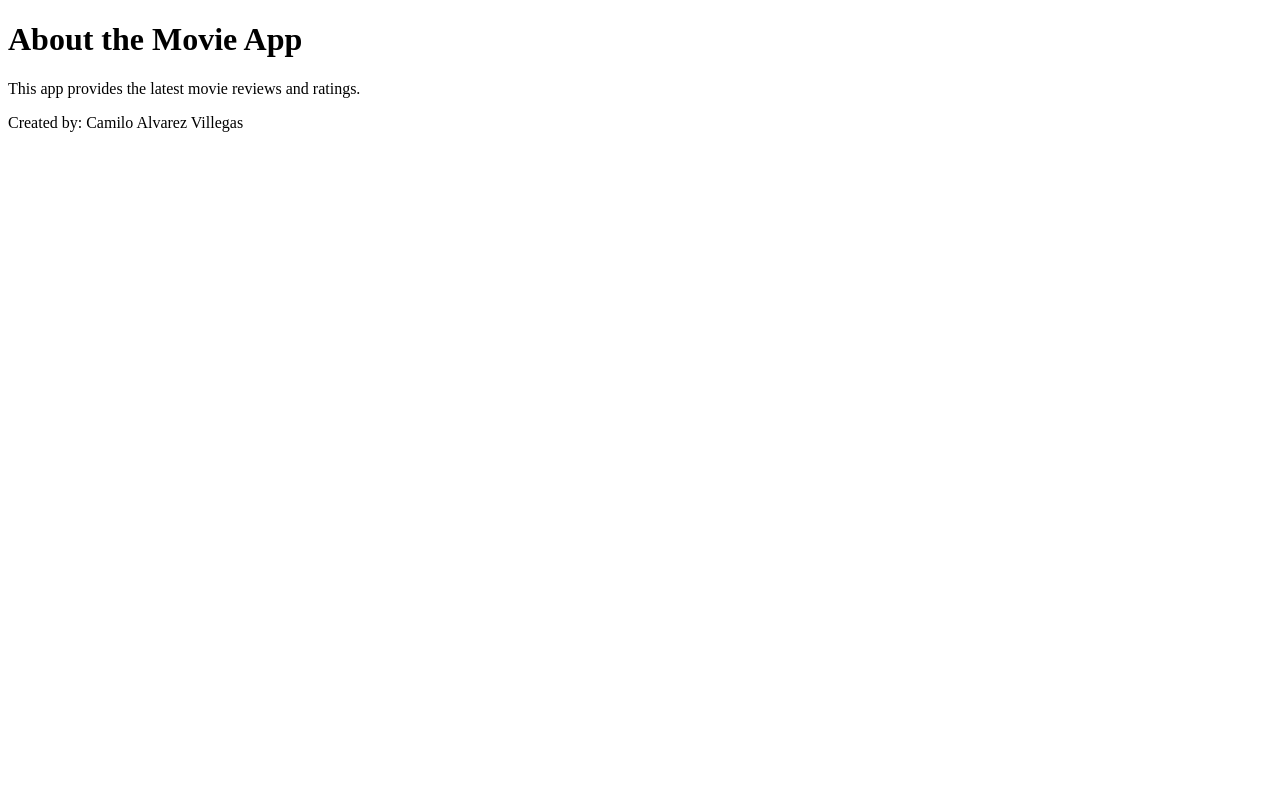
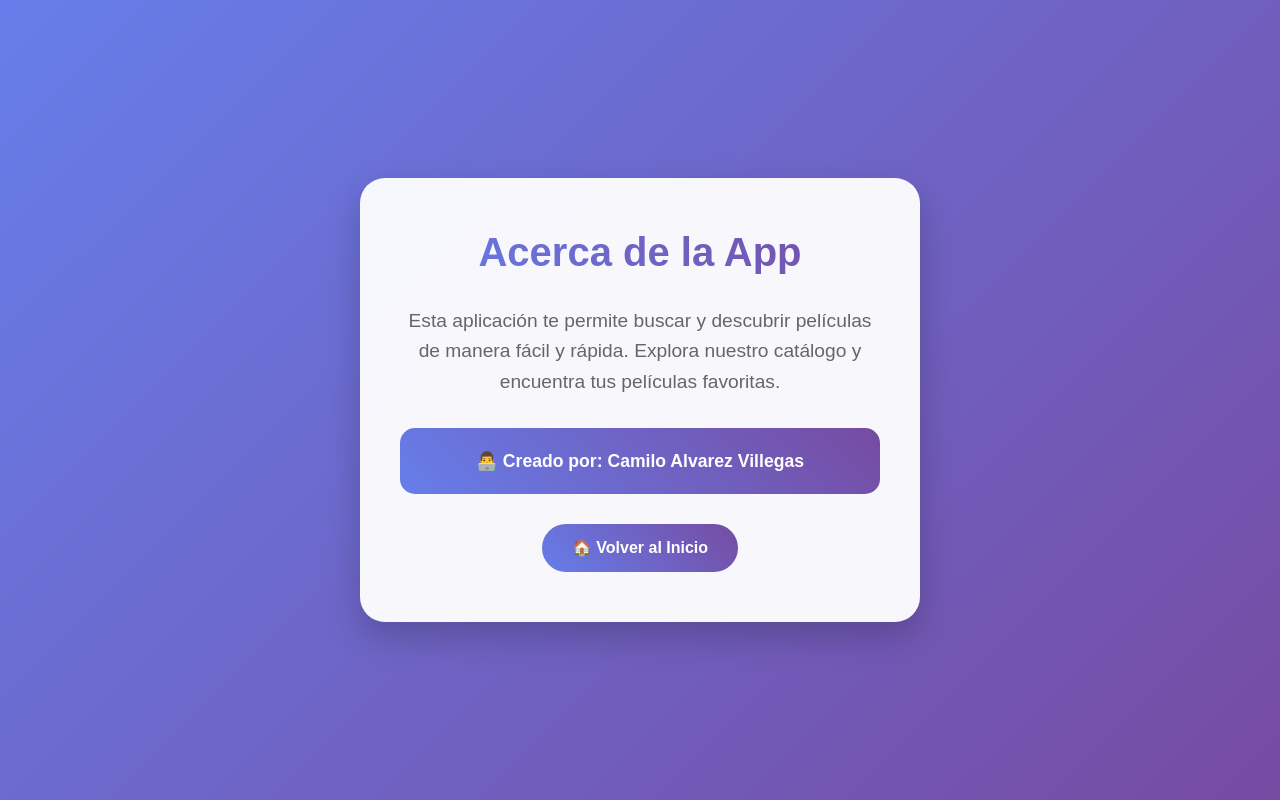
Before and after one commit to Calvarezv1705/Taller1_ProyectoIntegrador1, a Django app: page /about/ in a window 1280 px wide. Run offline with Django 5.2, Linux system fonts and the light colour scheme.

Commit message:
agregar estilos en la parte de about

```diff
--- a/movie/templates/about.html
+++ b/movie/templates/about.html
@@ -1,13 +1,103 @@
 <!DOCTYPE html>
 <html lang="en">
 <head>
+    <link href="https://cdn.jsdelivr.net/npm/bootstrap@5.3.7/dist/css/bootstrap.min.css" rel="stylesheet" integrity="sha384-LN+7fdVzj6u52u30Kp6M/trliBMCMKTyK833zpbD+pXdCLuTusPj697FH4R/5mcr" crossorigin="anonymous">
+    <script src="https://cdn.jsdelivr.net/npm/bootstrap@5.3.7/dist/js/bootstrap.bundle.min.js" integrity="sha384-ndDqU0Gzau9qJ1lfW4pNLlhNTkCfHzAVBReH9diLvGRem5+R9g2FzA8ZGN954O5Q" crossorigin="anonymous"></script>
+
     <meta charset="UTF-8">
     <meta name="viewport" content="width=device-width, initial-scale=1.0">
-    <title>Document</title>
+    <title>Acerca de - Buscador de Películas</title>
+    <style>
+        body {
+            background: linear-gradient(135deg, #667eea 0%, #764ba2 100%);
+            min-height: 100vh;
+            font-family: 'Arial', sans-serif;
+            display: flex;
+            align-items: center;
+            justify-content: center;
+        }
+
+        .about-container {
+            max-width: 600px;
+            text-align: center;
+            padding: 20px;
+        }
+
+        .about-card {
+            background: rgba(255, 255, 255, 0.95);
+            border-radius: 25px;
+            padding: 50px 40px;
+            box-shadow: 0 15px 35px rgba(0, 0, 0, 0.2);
+            transition: all 0.3s ease;
+        }
+
+        .about-card:hover {
+            transform: translateY(-5px);
+            box-shadow: 0 20px 45px rgba(0, 0, 0, 0.3);
+        }
+
+        .about-title {
+            font-size: 2.5rem;
+            font-weight: bold;
+            margin-bottom: 30px;
+            background: linear-gradient(45deg, #667eea, #764ba2);
+            -webkit-background-clip: text;
+            -webkit-text-fill-color: transparent;
+            background-clip: text;
+        }
+
+        .about-description {
+            font-size: 1.2rem;
+            color: #666;
+            line-height: 1.6;
+            margin-bottom: 30px;
+        }
+
+        .creator-info {
+            background: linear-gradient(45deg, #667eea, #764ba2);
+            color: white;
+            padding: 20px;
+            border-radius: 15px;
+            margin-bottom: 30px;
+            font-size: 1.1rem;
+            font-weight: 600;
+        }
+
+        .back-button {
+            display: inline-block;
+            padding: 12px 30px;
+            background: linear-gradient(45deg, #667eea, #764ba2);
+            color: white;
+            text-decoration: none;
+            border-radius: 25px;
+            font-weight: 600;
+            transition: all 0.3s ease;
+        }
+
+        .back-button:hover {
+            color: white;
+            transform: translateY(-2px);
+            box-shadow: 0 5px 15px rgba(0,0,0,0.3);
+            text-decoration: none;
+        }
+    </style>
 </head>
 <body>
-    <h1>About the Movie App</h1>
-    <p>This app provides the latest movie reviews and ratings.</p>
-    <p>Created by: {{name}}</p>
+    <div class="about-container">
+        <div class="about-card">
+            <h1 class="about-title">Acerca de la App</h1>
+
+            <p class="about-description">
+                Esta aplicación te permite buscar y descubrir películas de manera fácil y rápida.
+                Explora nuestro catálogo y encuentra tus películas favoritas.
+            </p>
+
+            <div class="creator-info">
+                👨‍💻 Creado por: {{name}}
+            </div>
+
+            <a href="/" class="back-button">🏠 Volver al Inicio</a>
+        </div>
+    </div>
 </body>
 </html>
--- a/movie/templates/home.html
+++ b/movie/templates/home.html
@@ -169,7 +169,7 @@
 <body>
     <div class="main-container">
         <div class="title-section">
-            <h1>🎬 Buscador de Peliculas</h1>
+            <h1>🎬 Buscador de Peliculas, Camilo Alvarez Villegas</h1>
             <h2>Descubre las últimas películas</h2>
         </div>
 
@@ -177,7 +177,7 @@
             <form action="">
                 <div class="mb-3">
                     <label for="searchMovie" class="form-label">
-                        🔍 Busca una pelicula:
+                        Busca una pelicula:
                     </label>
                     <input type="text" class="form-control" name="searchMovie" placeholder="Ingresa el nombre de la pelicula..."/>
                 </div>
@@ -186,7 +186,7 @@
         </div>
 
         {% if searchTerm %}
-            <p class="search-result">🎯 Buscando...: "{{searchTerm}}"</p>
+            <p class="search-result">Buscando...: "{{searchTerm}}"</p>
         {% endif %}
 
         <div class="movies-grid">
```
